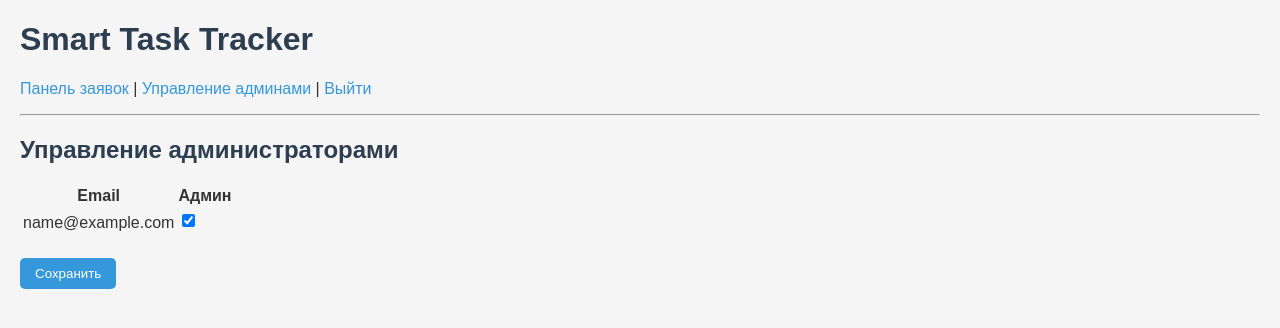
After one commit to Terragul-Mason/smart_tracker, a Flask app: page /manage_admins in a window 1280 px wide. The commit adds this page. Shown: the top 328 px of the page. Run offline with Flask 3, Linux system fonts and the light colour scheme; the visitor is signed in with stand-in values (Sample User, id 1); tables that the repository leaves empty hold one stand-in row (values such as "Sample post").

Commit message:
Добавлены супер админы

```diff
--- a/app.py
+++ b/app.py
@@ -12,14 +12,14 @@ app.config['SQLALCHEMY_TRACK_MODIFICATIONS'] = False
 
 db = SQLAlchemy(app)
 
-ADMINS = ['admin@tracker.local']
+SUPER_ADMINS = ['admin@tracker.local']
 
 class User(db.Model):
     __tablename__ = 'users'
     id = db.Column(db.Integer, primary_key=True)
     email = db.Column(db.String(120), unique=True, nullable=False)
     password = db.Column(db.String(128), nullable=False)
-    tickets = db.relationship('Ticket', backref='author', lazy=True)
+    is_admin = db.Column(db.Boolean, default=False)
 
 class Ticket(db.Model):
     __tablename__ = 'ticket'
@@ -76,7 +76,8 @@ def login():
         if user and check_password_hash(user.password, request.form['password']):
             session['user_id'] = user.id
             session['user_email'] = user.email
-            session['is_admin'] = email in ADMINS
+            session['is_admin'] = user.is_admin or (email in SUPER_ADMINS)
+            session['is_superadmin'] = email in SUPER_ADMINS
             return redirect(url_for('dashboard'))
         flash('Неверный логин или пароль')
     return render_template('login.html')
@@ -91,7 +92,7 @@ def logout():
 def dashboard():
     query = Ticket.query
 
-    if session.get('is_admin'):
+    if session.get('is_admin') or session.get('is_superadmin'):
         type_filter = request.args.get('type')
         urgency_filter = request.args.get('urgency')
         status_filter = request.args.get('status')
@@ -107,9 +108,7 @@ def dashboard():
         if date_from:
             query = query.filter(Ticket.created_at >= datetime.strptime(date_from, "%Y-%m-%d"))
         if date_to:
-            dt_to = datetime.strptime(date_to, "%Y-%m-%d")
-            dt_to = dt_to.replace(hour=23, minute=59, second=59)
-            query = query.filter(Ticket.created_at <= dt_to)
+            query = query.filter(Ticket.created_at <= datetime.strptime(date_to, "%Y-%m-%d"))
 
         tickets = query.order_by(Ticket.created_at.desc()).all()
     else:
@@ -117,7 +116,8 @@ def dashboard():
 
     comments = {}
     for t in tickets:
-        comments[t.id] = Comment.query.filter_by(ticket_id=t.id).order_by(Comment.created_at).all()
+        c = Comment.query.filter_by(ticket_id=t.id).order_by(Comment.created_at.asc()).all()
+        comments[t.id] = c
 
     return render_template('dashboard.html', tickets=tickets, comments=comments)
 
@@ -138,7 +138,7 @@ def create_ticket():
 @app.route('/update_ticket/<int:ticket_id>', methods=['POST'])
 @login_required
 def update_ticket(ticket_id):
-    if not session.get('is_admin'):
+    if not (session.get('is_admin') or session.get('is_superadmin')):
         flash('Нет доступа')
         return redirect(url_for('dashboard'))
 
@@ -152,7 +152,7 @@ def update_ticket(ticket_id):
 @app.route('/add_comment/<int:ticket_id>', methods=['POST'])
 @login_required
 def add_comment(ticket_id):
-    if not session.get('is_admin'):
+    if not (session.get('is_admin') or session.get('is_superadmin')):
         flash('Нет доступа')
         return redirect(url_for('dashboard'))
 
@@ -163,5 +163,24 @@ def add_comment(ticket_id):
     flash('Комментарий добавлен')
     return redirect(url_for('dashboard'))
 
+@app.route('/manage_admins', methods=['GET', 'POST'])
+@login_required
+def manage_admins():
+    if not session.get('is_superadmin'):
+        flash('Нет доступа')
+        return redirect(url_for('dashboard'))
+
+    users = User.query.filter(User.email.notin_(SUPER_ADMINS)).all()
+
+    if request.method == 'POST':
+        for user in users:
+            checkbox = request.form.get(f'admin_{user.id}')
+            user.is_admin = bool(checkbox)
+        db.session.commit()
+        flash('Роли обновлены')
+        return redirect(url_for('manage_admins'))
+
+    return render_template('manage_admins.html', users=users)
+
 if __name__ == '__main__':
     app.run(debug=True)
--- a/templates/base.html
+++ b/templates/base.html
@@ -9,9 +9,12 @@
     <h1>Smart Task Tracker</h1>
     {% if session.user_id %}
         <p>
-            <a href="{{ url_for('dashboard') }}">Заявки</a>
+            <a href="{{ url_for('dashboard') }}">Панель заявок</a>
             {% if not session.is_admin %}
                 | <a href="{{ url_for('create_ticket') }}">Создать заявку</a>
+            {% endif %}
+            {% if session.is_superadmin %}
+                | <a href="{{ url_for('manage_admins') }}">Управление админами</a>
             {% endif %}
             | <a href="{{ url_for('logout') }}">Выйти</a>
         </p>
--- /dev/null
+++ b/templates/manage_admins.html
@@ -0,0 +1,19 @@
+{% extends "base.html" %}
+{% block content %}
+<h2>Управление администраторами</h2>
+<form method="POST">
+    <table>
+        <tr><th>Email</th><th>Админ</th></tr>
+        {% for u in users %}
+        <tr>
+            <td>{{ u.email }}</td>
+            <td>
+                <input type="checkbox" name="admin_{{ u.id }}" {% if u.is_admin %}checked{% endif %}>
+            </td>
+        </tr>
+        {% endfor %}
+    </table>
+    <br>
+    <button type="submit">Сохранить</button>
+</form>
+{% endblock %}
```
